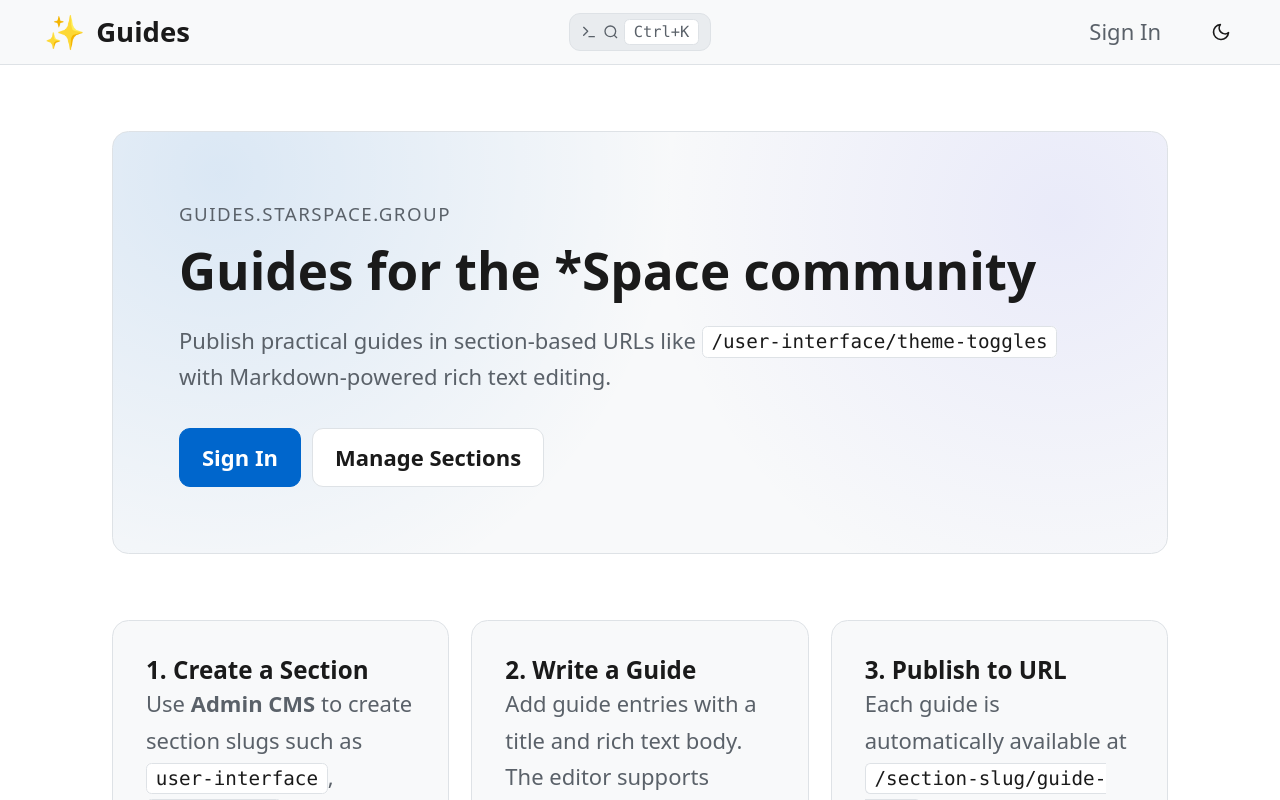
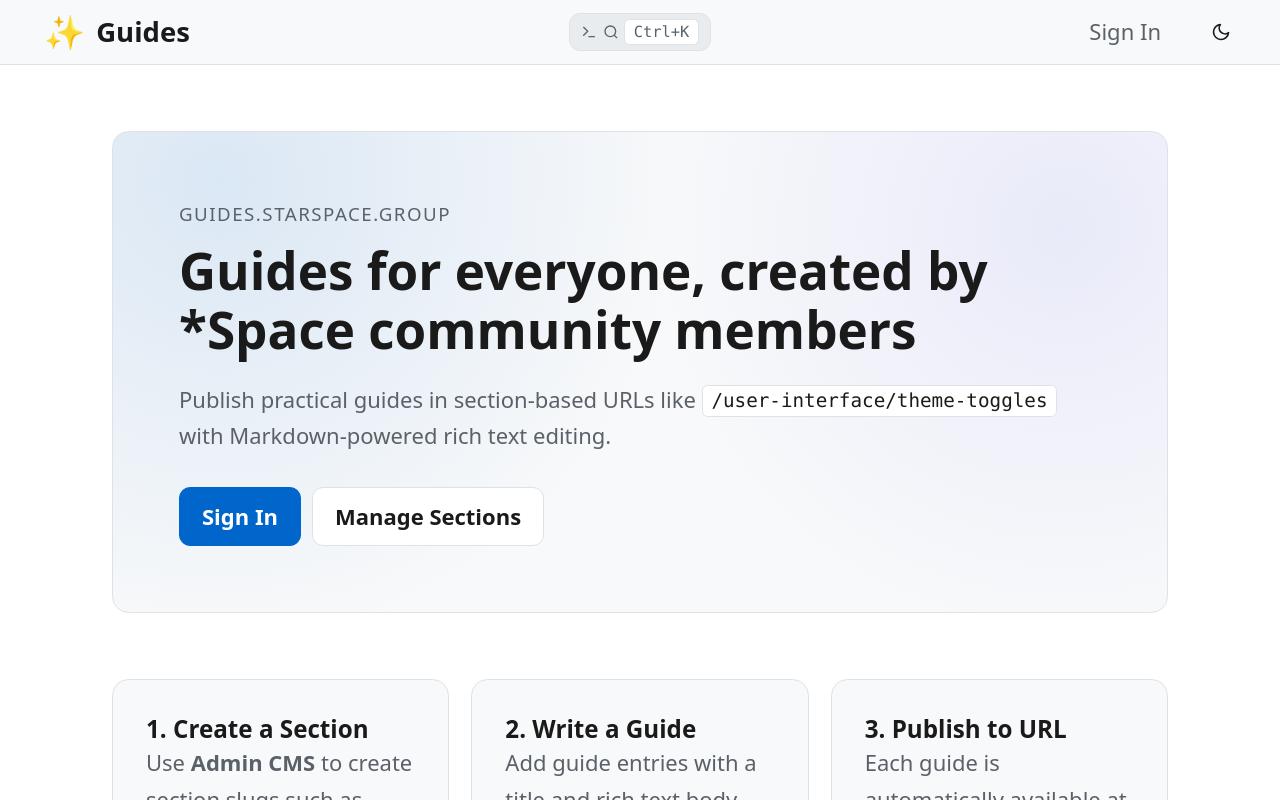
Before and after one commit to starspacegroup/Guides, a SvelteKit app: page / in a window 1280 px wide. Shown: the top 800 px of the page. Built offline with nearby package versions, Linux system fonts and the light colour scheme; no server answers.

Commit message:
Update guide descriptions for clarity and inclusivity

```diff
--- a/src/routes/+page.svelte
+++ b/src/routes/+page.svelte
@@ -4,7 +4,7 @@
 
 <SharingMeta
 	title="Guides"
-	description="Collaborative guide publishing for the *Space community at guides.starspace.group"
+	description="Guides for everyone, created by *Space community members at guides.starspace.group"
 	image="/og-image.png"
 	imageAlt="Guides by *Space"
 	imageWidth={1200}
@@ -14,7 +14,7 @@
 <section class="landing">
 	<div class="hero">
 		<p class="eyebrow">guides.starspace.group</p>
-		<h1>Guides for the *Space community</h1>
+		<h1>Guides for everyone, created by *Space community members</h1>
 		<p class="lede">
 			Publish practical guides in section-based URLs like
 			<code>/user-interface/theme-toggles</code> with Markdown-powered rich text editing.
```
